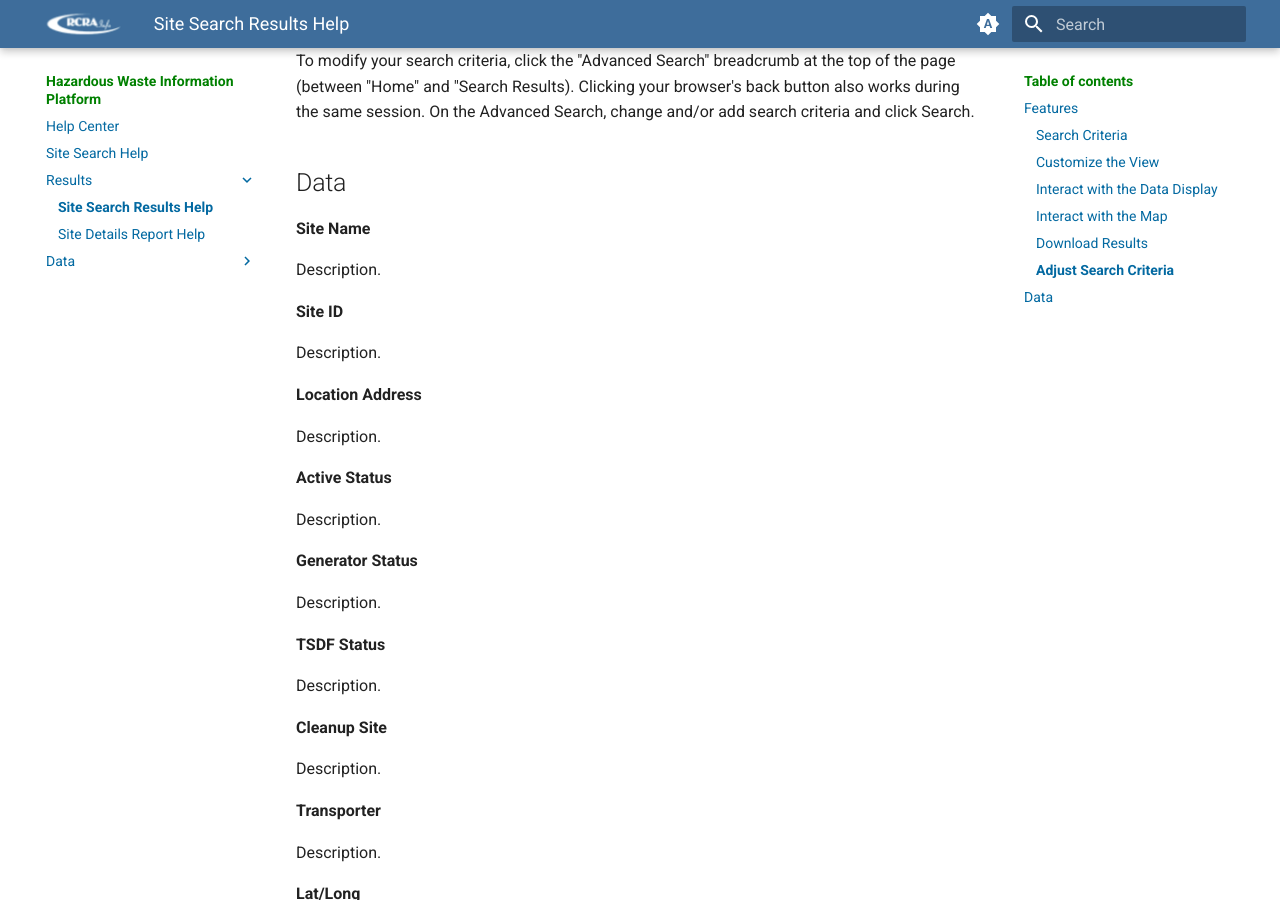
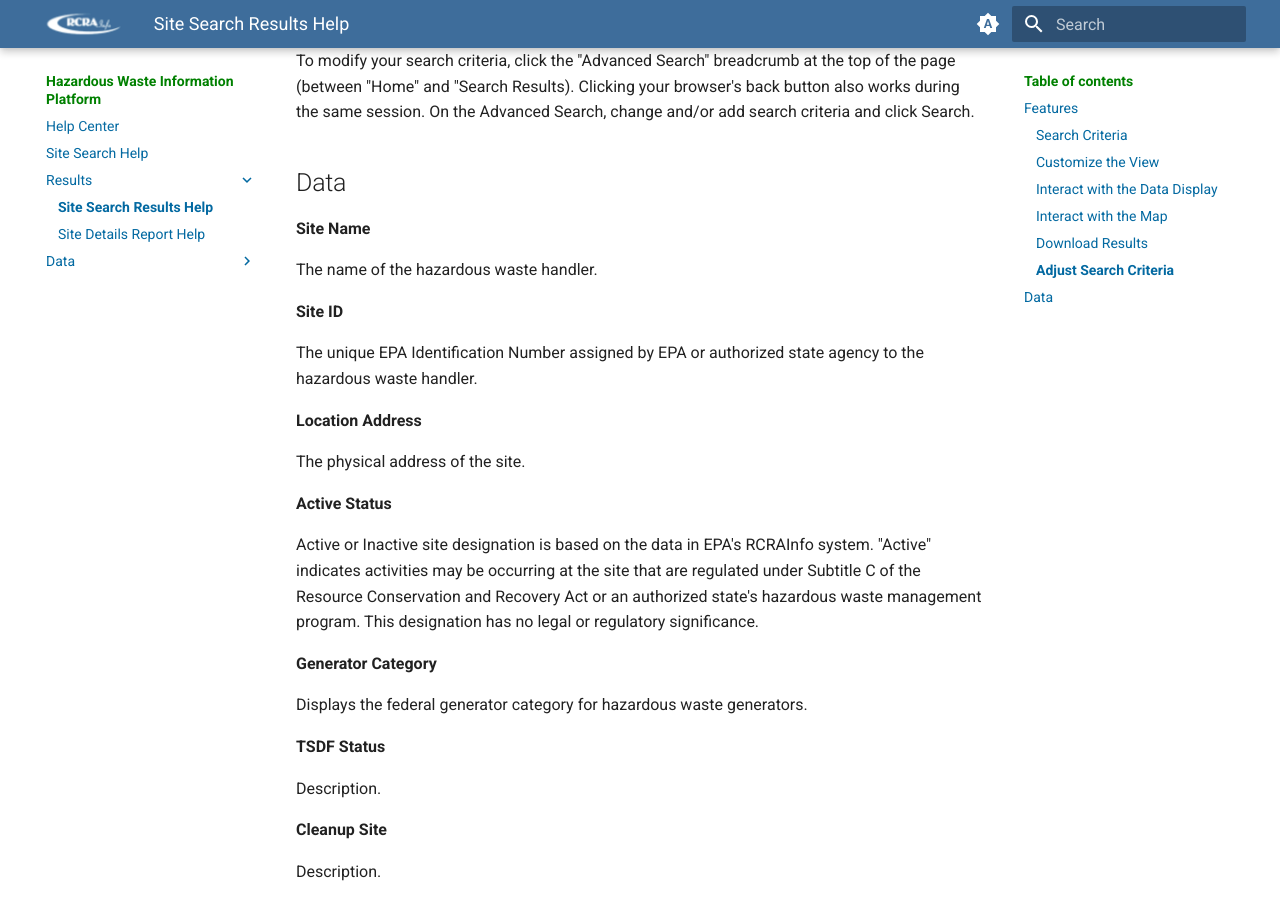
Before and after one commit to furrlori-oss/hwip, an MkDocs documentation site: the page built from docs/Results/search-results.md, in a window 1280 px wide and 900 px high, scrolled down 2140 px. Built offline with MkDocs 1.6.1 and Material for MkDocs 9.7.7, drawn with Linux system fonts in a browser that asks for light colours.

Commit message:
Update search-results.md

```diff
--- a/docs/Results/search-results.md
+++ b/docs/Results/search-results.md
@@ -76,23 +76,23 @@ When in the Table View, you may download your search results into a comma-separa
 
 **Site Name**
 
-Description.
+The name of the hazardous waste handler.
 
 **Site ID**
 
-Description.
+The unique EPA Identification Number assigned by EPA or authorized state agency to the hazardous waste handler.
 
 **Location Address**
 
-Description.
+The physical address of the site.
 
 **Active Status**
 
-Description.
+Active or Inactive site designation is based on the data in EPA's RCRAInfo system. "Active" indicates activities may be occurring at the site that are regulated under Subtitle C of the Resource Conservation and Recovery Act or an authorized state's hazardous waste management program. This designation has no legal or regulatory significance.
 
-**Generator Status**
+**Generator Category**
 
-Description.
+Displays the federal generator category for hazardous waste generators.
 
 **TSDF Status**
 
```
